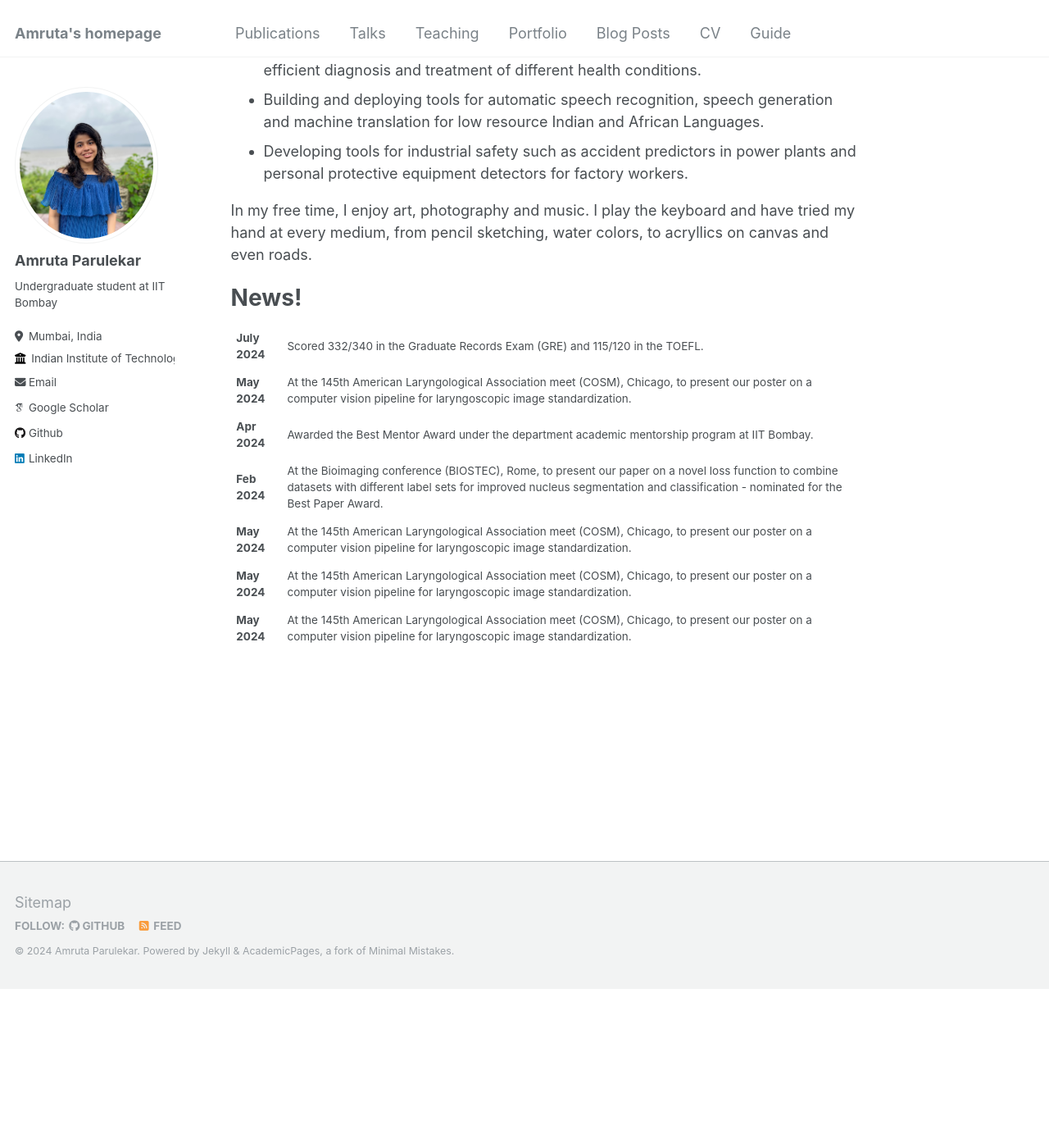
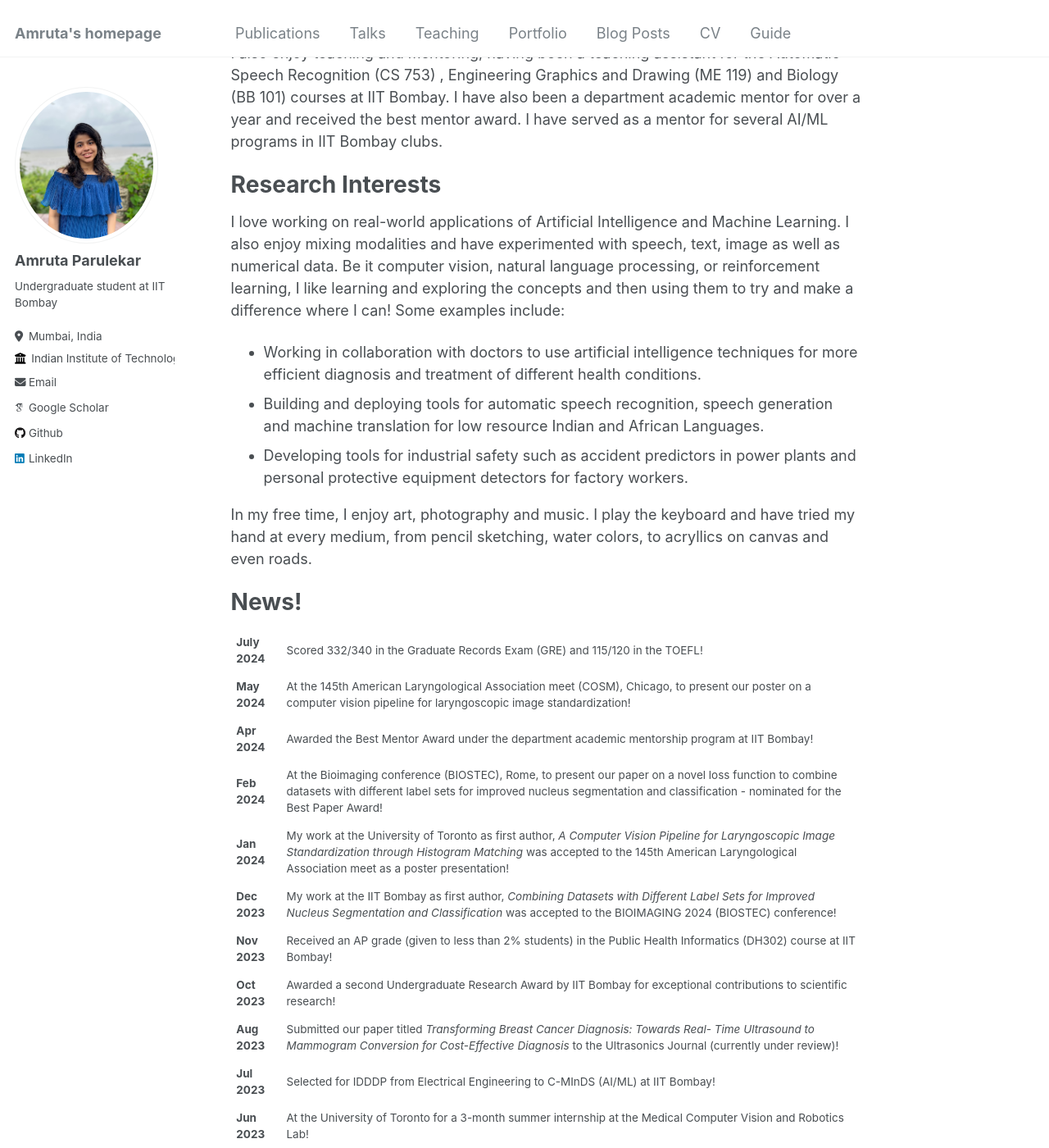
Before and after one commit to Amparulekar/Amparulekar.github.io, a Jekyll site: the page built from _pages/about.md, in a window 1280 px wide and 1400 px high, scrolled down 441 px. Shown: the whole window at 82% size. Built offline with Jekyll 4.4.1, drawn with Linux system fonts in a browser that asks for light colours; some web fonts are replaced; a script that is not in the unit is left out; before the commit the page ends 1646 px from its top, so only the background shows below that; some of the changed text lies outside the part shown.

Commit message:
homepagefinal

```diff
--- a/_pages/about.md
+++ b/_pages/about.md
@@ -9,9 +9,13 @@
 
 Hi! I am Amruta Parulekar, a fifth year undergraduate at the Indian Institute of Technology, Bombay. I am pursuing an integrated B.Tech. in Electrical Engineering and Masters in Artificial Intelligence and Data Science, along with a Minor in Computer Science. I love travelling, hiking, and everything to do with nature. Cats, dogs and coffee happen to be great weaknesses :)
 
+I have worked under the guidance Of Prof. Amit Sethi for using multimodal (primarily image) data for medical diagnostics. I have also been guided by Prof. Lueder Kahrs on using computer vision techniques for laryngeal surgery assistance. I am currently working under Prof. Preethi Jyothi on multilingual speech recognition and generation for low resource languages. I have been awarded two Undergraduate Research awards by IIT Bombay for these research contributions.
+
+I also enjoy teaching and mentoring, having been a teaching assistant for the Automatic Speech Recognition (CS 753) , Engineering Graphics and Drawing (ME 119) and Biology (BB 101) courses at IIT Bombay. I have also been a department academic mentor for over a year and received the best mentor award. I have served as a mentor for several AI/ML programs in IIT Bombay clubs.
+
 Research Interests
 ======
-I love working on real-world applications of Artificial Intelligence and Machine Learning. Be it computer vision, natural language processing, or reinforcement learning, I enjoy learning and exploring the concepts and then using them to try and make a difference where I can! Some examples include:
+I love working on real-world applications of Artificial Intelligence and Machine Learning. I also enjoy mixing modalities and have experimented with speech, text, image as well as numerical data. Be it computer vision, natural language processing, or reinforcement learning, I like learning and exploring the concepts and then using them to try and make a difference where I can! Some examples include:
 
 * Working in collaboration with doctors to use artificial intelligence techniques for more efficient diagnosis and treatment of different health conditions.
 * Building and deploying tools for automatic speech recognition, speech generation and machine translation for low resource Indian and African Languages.
@@ -26,12 +30,27 @@
    border: none;
 }
 </style>
-**July 2024** | Scored 332/340 in the Graduate Records Exam (GRE) and 115/120 in the TOEFL.
-**May 2024** | At the 145th American Laryngological Association meet (COSM), Chicago, to present our poster on a computer vision pipeline for laryngoscopic image standardization.
-**Apr 2024** | Awarded the Best Mentor Award under the department academic mentorship program at IIT Bombay.
-**Feb 2024** | At the Bioimaging conference (BIOSTEC), Rome, to present our paper on a novel loss function to combine datasets with different label sets for improved nucleus segmentation and classification - nominated for the Best Paper Award.
-**May 2024** | At the 145th American Laryngological Association meet (COSM), Chicago, to present our poster on a computer vision pipeline for laryngoscopic image standardization.
-**May 2024** | At the 145th American Laryngological Association meet (COSM), Chicago, to present our poster on a computer vision pipeline for laryngoscopic image standardization.
-**May 2024** | At the 145th American Laryngological Association meet (COSM), Chicago, to present our poster on a computer vision pipeline for laryngoscopic image standardization.
+**July 2024** | Scored 332/340 in the Graduate Records Exam (GRE) and 115/120 in the TOEFL!
+**May 2024** | At the 145th American Laryngological Association meet (COSM), Chicago, to present our poster on a computer vision pipeline for laryngoscopic image standardization!
+**Apr 2024** | Awarded the Best Mentor Award under the department academic mentorship program at IIT Bombay!
+**Feb 2024** | At the Bioimaging conference (BIOSTEC), Rome, to present our paper on a novel loss function to combine datasets with different label sets for improved nucleus segmentation and classification - nominated for the Best Paper Award!
+**Jan 2024** | My work at the University of Toronto as first author, *A Computer Vision Pipeline for Laryngoscopic Image Standardization through Histogram Matching* was accepted to the 145th American Laryngological Association meet as a poster presentation!
+**Dec 2023** | My work at the IIT Bombay as first author, *Combining Datasets with Different Label Sets for Improved Nucleus Segmentation and Classification* was accepted to the BIOIMAGING 2024 (BIOSTEC) conference!
+**Nov 2023** | Received an AP grade (given to less than 2% students) in the Public Health Informatics (DH302) course at IIT Bombay!
+**Oct 2023** | Awarded a second Undergraduate Research Award by IIT Bombay for exceptional contributions to scientific research!
+**Aug 2023** | Submitted our paper titled *Transforming Breast Cancer Diagnosis: Towards Real- Time Ultrasound to Mammogram Conversion for Cost-Effective Diagnosis* to the Ultrasonics Journal (currently under review)!
+**Jul 2023** | Selected for IDDDP from Electrical Engineering to C-MInDS (AI/ML) at IIT Bombay!
+**Jun 2023** | At the University of Toronto for a 3-month summer internship at the Medical Computer Vision and Robotics Lab!
+**May 2023** | Awarded an Undergraduate Research Award by IIT Bombay for exceptional contributions to scientific research!
+**Apr 2023** | Received the best project award in the Electronic Design Lab (EE344) course at IIT Bombay!
+**Mar 2023** | Received the best presentation award in the Automatic speech recognition (CS753) course at IIT Bombay!
+**Jan 2023** | Awarded the prestigious MITACS scholarship for a research internship at the University of Toronto through the Globalink Research Internships program, Canada!
+**Dec 2022** | Our work at the IIT Bombay, *Artificial Intelligence-based Eosinophil Count in Gastrointestinal Tract Biopsy* was accepted to the American Gastroenterology Association meet (Gastroenterology Journal) as a poster presentation!
+**Nov 2022** | Received an AP grade (given to less than 2% students) in the image processing (EE610) course at IIT Bombay!
+**May 2021** | Received my first AP grade (given to less than 2% students) in the Biology (BB610) course at IIT Bombay!
+**Oct 2020** | Admitted to IIT Bombay as an Electrical Engineering Dual Degree student!
+**May 2019** | Secured the National Talent Scholarship (NTSE), exclusively granted to the top 0.2% students of the nation!
+**May 2018** | Felicitated with the Times of India - NIE Student of the Year award for excellence in academics!
+
 
 <script type="text/javascript" src="//rf.revolvermaps.com/0/0/6.js?i=5dzsdg8h2xn&amp;m=7&amp;c=e63100&amp;cr1=ffffff&amp;f=arial&amp;l=0&amp;bv=90&amp;lx=-420&amp;ly=420&amp;hi=20&amp;he=7&amp;hc=a8ddff&amp;rs=80" async="async"></script>
```
